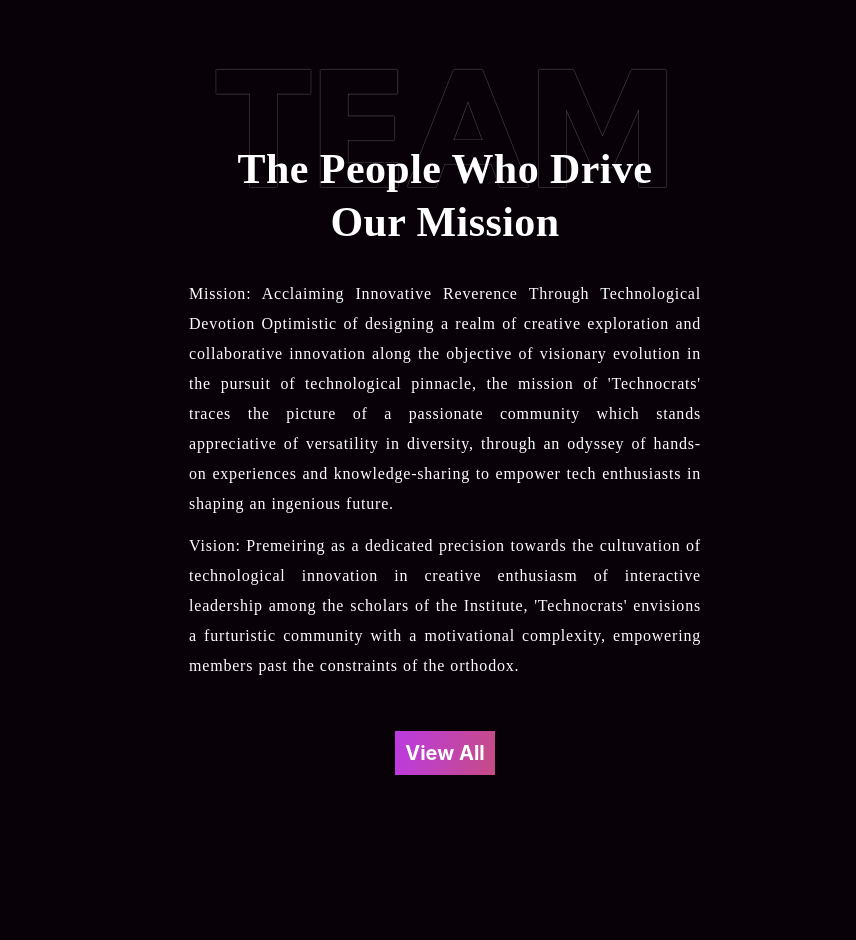
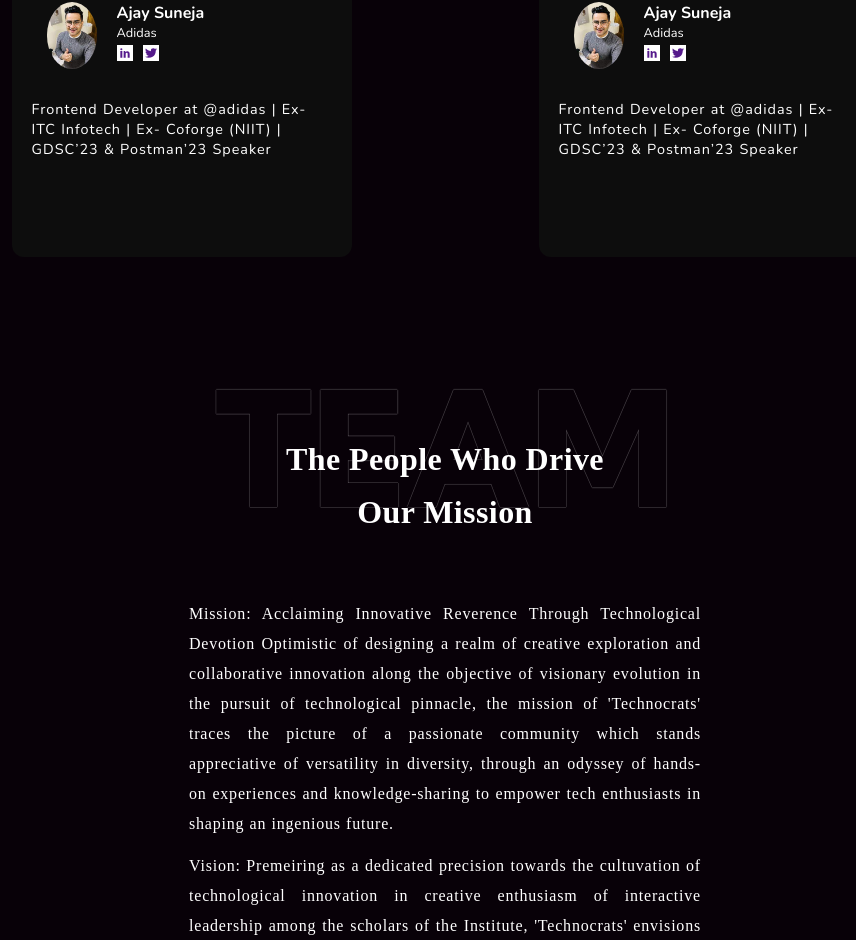
Before and after one commit to prabhat-021/Technocrat_Web_App, a React (Create React App) app: page / in a window 1280 px wide. Shown: the part 3911-4851 px from the top of the page, without its empty margins (195-1051 px from the left). Built offline with nearby package versions, Linux system fonts and the light colour scheme; a web font is replaced by a local one.

Commit message:
some css changes

```diff
--- a/src/Components/Testicard/Testicard.module.css
+++ b/src/Components/Testicard/Testicard.module.css
@@ -1,6 +1,6 @@
 
 .testcard_wrapper{
-    width: 250px;
+    width: 300px;
     height: 250px;
     border-radius:12px ;
     background-color: #0D0D0D;
--- a/src/Pages/Domain/Domain.module.css
+++ b/src/Pages/Domain/Domain.module.css
@@ -40,3 +40,16 @@
   justify-content: space-around;
   gap: 40px;
 }
+@media only screen and (max-width: 425px) {
+
+
+  .domain_text{
+    color: white;
+   text-align: center;
+   font-size: 1.1em;
+   word-spacing: 2px;
+   letter-spacing: 1px;
+   line-height: 20px
+  }
+
+    }
--- a/src/Pages/Gallery/Gallery.module.css
+++ b/src/Pages/Gallery/Gallery.module.css
@@ -62,3 +62,15 @@
 cursor: pointer;
 
   }
+
+  @media only screen and (max-width: 425px) {
+
+
+    .test_text{
+      color: white;
+     text-align: center;
+     font-size:1.2em;
+     word-spacing: 2px;
+    }
+
+      }
--- a/src/Pages/TeamSection/Teamsection.module.css
+++ b/src/Pages/TeamSection/Teamsection.module.css
@@ -21,12 +21,14 @@
   }
 .team_text{
     font-family: Jost;
-    font-size: 42px;
+    font-size: 32px;
     font-weight: 600;
     line-height: 53px;
     letter-spacing: 0.41999998688697815px;
     text-align: center;
-color: white;
+    color: white;
+    position: relative;
+bottom: 30px;
 }
 .team_wrapper{
     display: flex;
--- a/src/Pages/Testimonials/Testimonial.module.css
+++ b/src/Pages/Testimonials/Testimonial.module.css
@@ -63,9 +63,9 @@
 
 }
 .test_text{
-
   color: white;
  text-align: center;
+ font-size: 0.8em;
 }
 
   }
```
